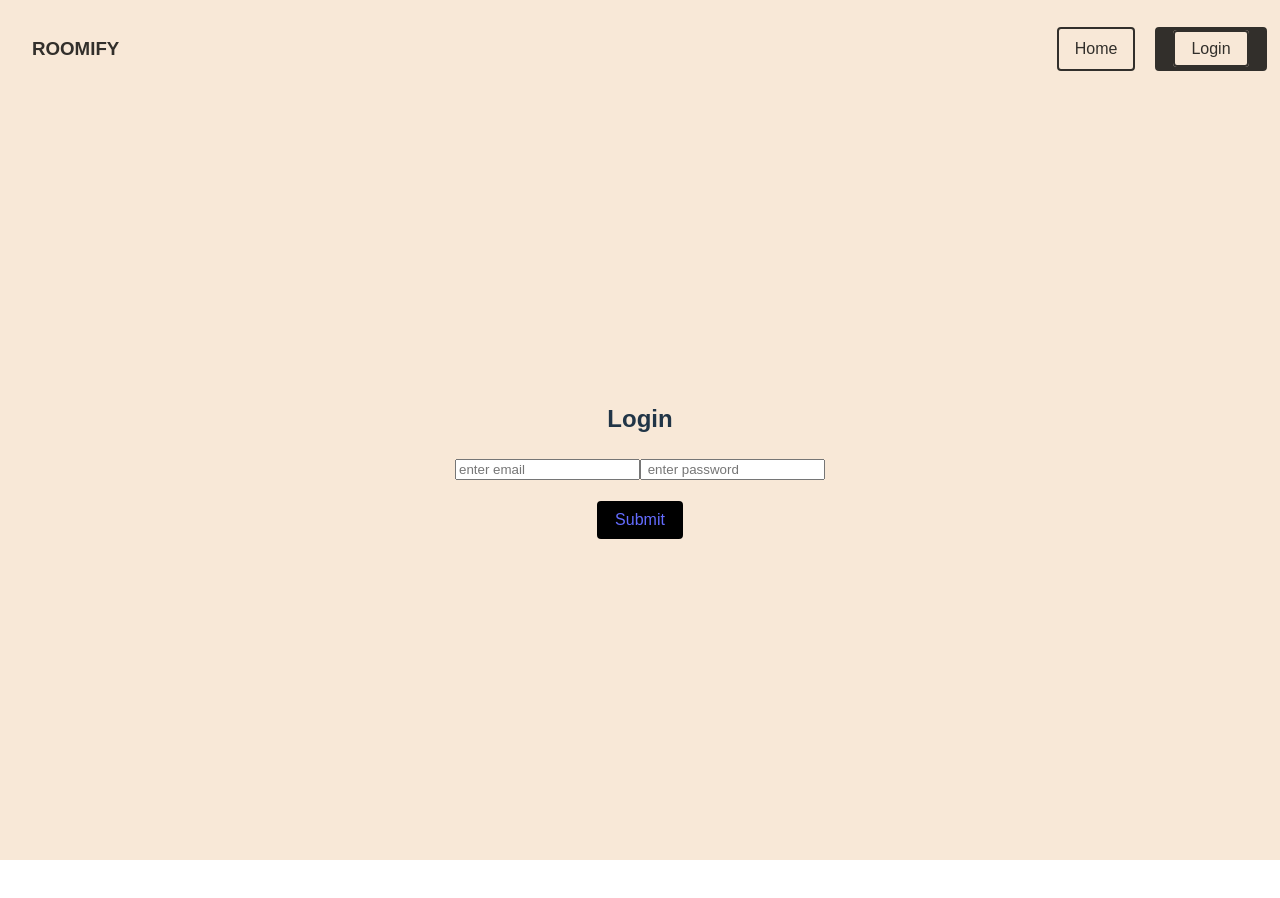
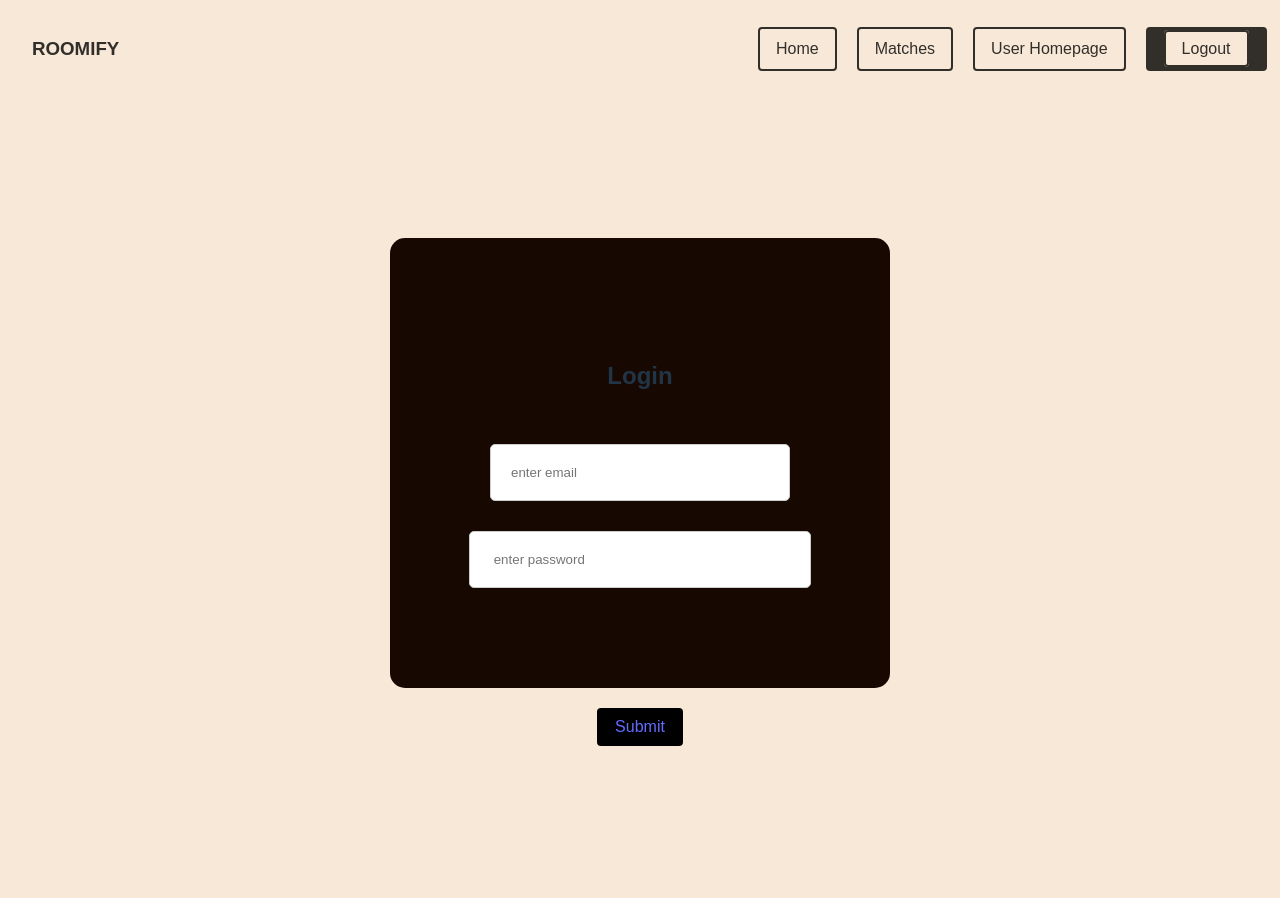
Before and after one commit to MatthewOsorio/BLCHackathon2025, a React (Vite) app in the folder our-project/: page /Login in a window 1280 px wide. Shown: the top 898 px of the page. Before the commit the page ends 860 px from the top, so only its background shows below. Built offline with nearby package versions, Linux system fonts and the light colour scheme.

Commit message:
frontend mvp done

```diff
--- a/our-project/src/components/NavBar.jsx
+++ b/our-project/src/components/NavBar.jsx
@@ -1,16 +1,21 @@
-import { Link } from "react-router-dom";
+import { Link, useLocation } from "react-router-dom";
 import React, { useState } from "react";
 import './NavBar.css';
 
 function NavBar() {
     const [isAuthenticated, setAuthenticated] = useState(true);
 
+    // Hook to get current location (page URL)
+    const location = useLocation();
+
     const toggleAuthentication = () => {
         setAuthenticated(!isAuthenticated);
     };
 
+    // Conditionally render navbar content based on authentication state
     let navBarContent;
     if (isAuthenticated) {
+        // User is authenticated
         navBarContent = (
             <nav className="navBar">
                 <div className="navbar-left">
@@ -18,14 +23,17 @@ function NavBar() {
                 </div>
                 <div className="navbar-links">
                     <Link to="/" className="nav-link">Home</Link>
+                    <Link to="/matches" className="nav-link">Matches</Link>
+                    <Link to="/userHomepage" className="nav-link">User Homepage</Link>
+                    {/* Add more links as per the authenticated user */}
                     <button onClick={toggleAuthentication}>
-                        <Link to="/login" className="nav-link">Login</Link>
+                        <Link to="/login" className="nav-link">Logout</Link>
                     </button>
-
                 </div>
             </nav>
         );
     } else {
+        // User is not authenticated
         navBarContent = (
             <nav className="navBar">
                 <div className="navbar-left">
@@ -34,7 +42,25 @@ function NavBar() {
                 <div className="navbar-links">
                     <Link to="/matches" className="nav-link">Matches</Link>
                     <Link to="/signup" className="nav-link">Profile</Link>
-                    <button>Notifications</button>
+                    <button onClick={toggleAuthentication}>Login</button>
+                </div>
+            </nav>
+        );
+    }
+
+    // Render navbar content conditionally based on the current page
+    if (location.pathname === "/userHomepage" || location.pathname === "/matches") {
+        return (
+            <nav className="navBar">
+                <div className="navbar-left">
+                    <Link to="/" className="nav-link"><h3>ROOMIFY</h3></Link>
+                </div>
+                <div className="navbar-links">
+                    <Link to="/matches" className="nav-link">Matches</Link>
+                    <Link to="/userHomepage" className="nav-link">User Homepage</Link>
+                    <button onClick={toggleAuthentication}>
+                        <Link to="/login" className="nav-link">Logout</Link>
+                    </button>
                 </div>
             </nav>
         );
--- a/our-project/src/pages/Login.jsx
+++ b/our-project/src/pages/Login.jsx
@@ -1,13 +1,16 @@
 import NavBar from "../components/NavBar"
 import { Link } from 'react-router-dom';
+import './Signup.css'
 
 function Login () {
     return (
-        <div className = "loginPage">
+        <div className = "signupPage">
             <NavBar />
-            <div className = "loginBox">
+            <div className = "signupBox">
                 <h2>Login</h2>
-                <input type="email" placeholder= "enter email"/>
+                <div className="email-container">
+                    <input type="email" placeholder= "enter email"/>
+                </div>
                 <input type="password" placeholder=" enter password" />
             </div>
             <button className = "submitBtn">
--- a/our-project/src/pages/Matches.jsx
+++ b/our-project/src/pages/Matches.jsx
@@ -3,6 +3,7 @@ import janeDoeImage from '../assets/jane.jpg';
 import johnSmith from '../assets/john.jpg';
 import sarahBrown from '../assets/sarah.jpg';
 import './Matches.css';
+import NavBar from '../components/NavBar';
 
 const Matches = () => {
   const [cards, setCards] = useState([
@@ -102,6 +103,8 @@ const Matches = () => {
   };
 
   return (
+    <div>
+        <NavBar/>
         <div className="matches-container">
         {cards.map((card) => renderCard(card))}
 
@@ -120,6 +123,7 @@ const Matches = () => {
           </button>
         </div>
       </div>
+    </div>
   );
 };
 
```
Lines whose indentation alone changed are shown as unchanged.
